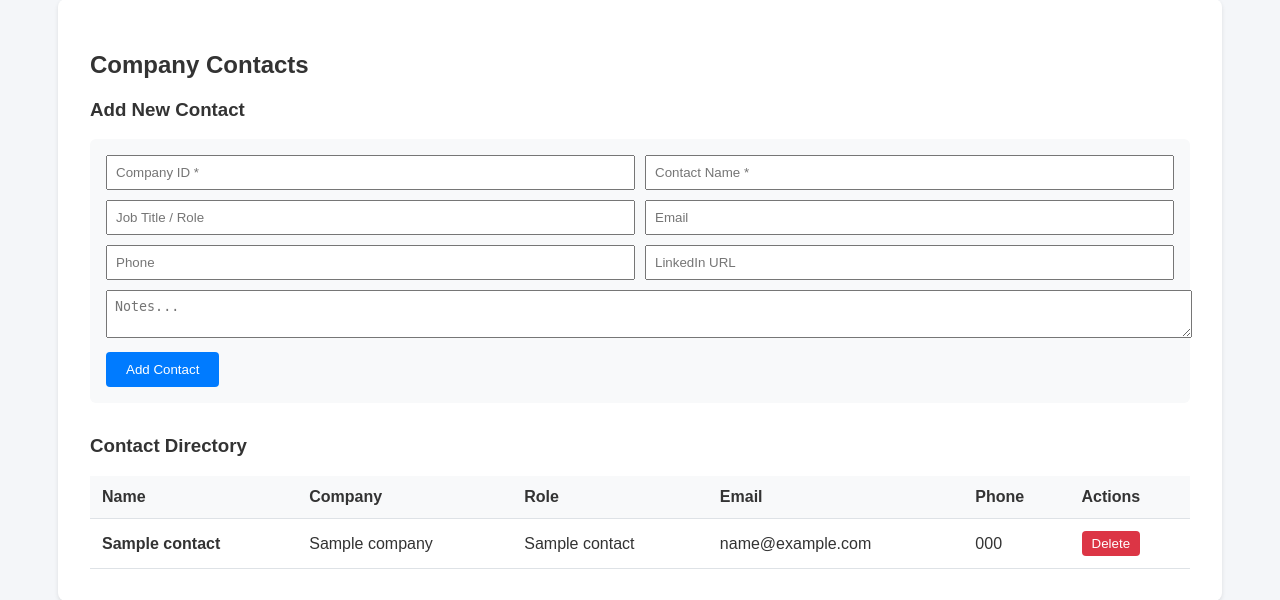
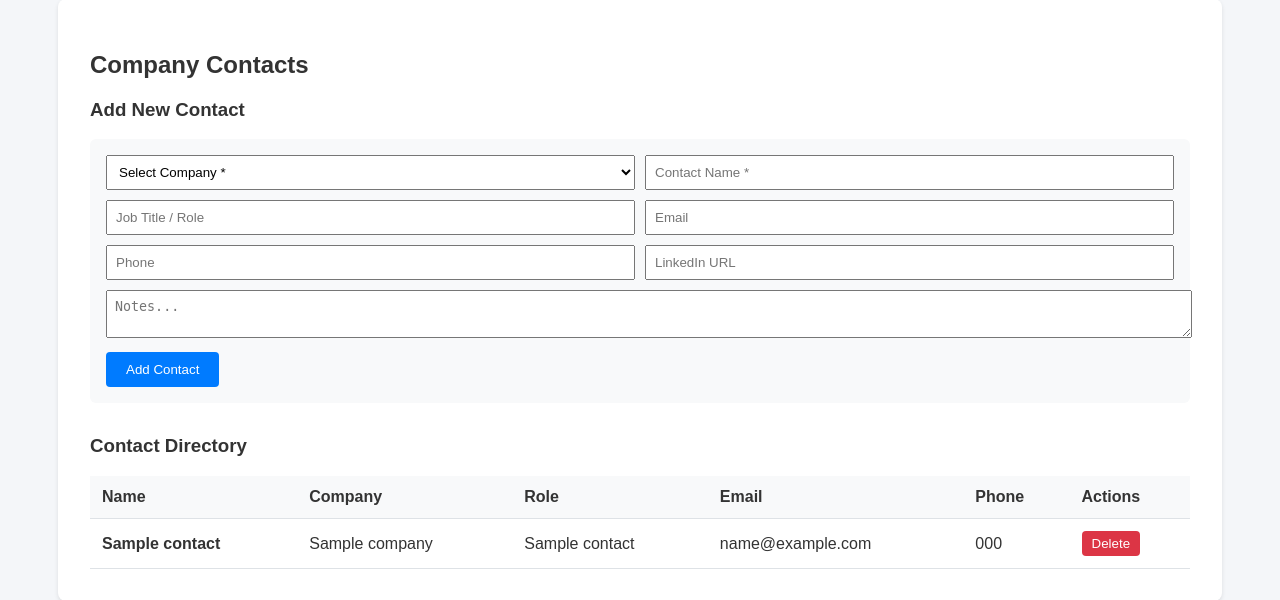
Before and after one commit to GarvendiM/job-application-tracker, a Flask app: page /contacts in a window 1280 px wide. Shown: the part 133-733 px from the top of the page. Run offline with Flask 3, Linux system fonts and the light colour scheme; tables that the repository leaves empty hold one stand-in row (values such as "Sample post").

Commit message:
Update contacts.html

```diff
--- a/templates/contacts.html
+++ b/templates/contacts.html
@@ -5,7 +5,12 @@
 <h3>Add New Contact</h3>
 <form action="{{ url_for('add_contact') }}" method="POST" style="margin-bottom: 2rem; background: #f8f9fa; padding: 1rem; border-radius: 6px;">
     <div style="display: grid; grid-template-columns: 1fr 1fr; gap: 10px; margin-bottom: 10px;">
-        <input type="number" name="company_id" placeholder="Company ID *" required style="padding: 8px;">
+        <select name="company_id" required style="padding: 8px;">
+            <option value="">Select Company *</option>
+            {% for company in companies %}
+            <option value="{{ company.company_id }}">{{ company.company_name }}</option>
+            {% endfor %}
+        </select>
         <input type="text" name="contact_name" placeholder="Contact Name *" required style="padding: 8px;">
         <input type="text" name="title" placeholder="Job Title / Role" style="padding: 8px;">
         <input type="email" name="email" placeholder="Email" style="padding: 8px;">
```
